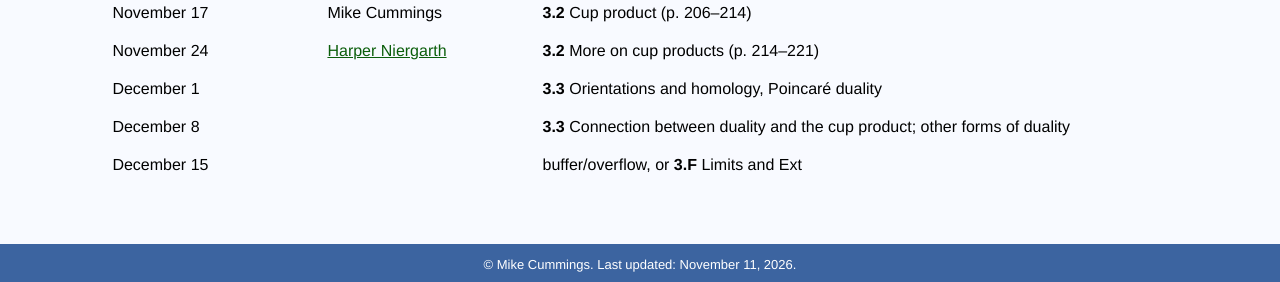
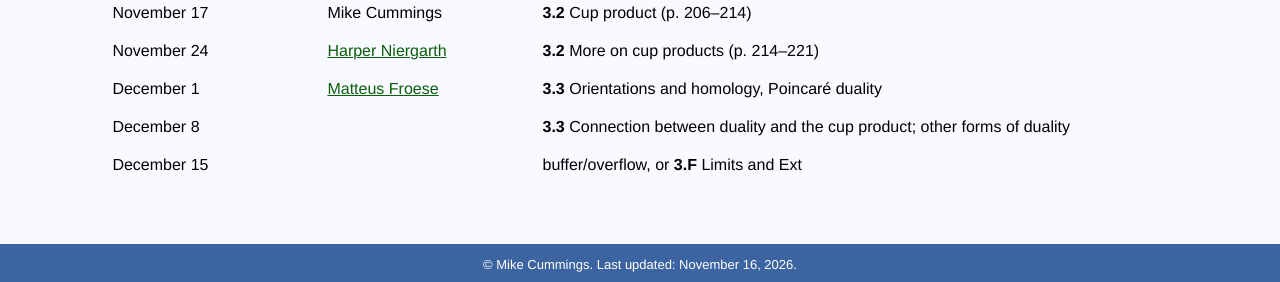
Before and after one commit to mgacummings/mgacummings.github.io, a plain HTML site: page seminar.html in a window 1280 px wide. Shown: the part 1000-1282 px from the top of the page. Drawn offline with Linux system fonts and the light colour scheme.

Commit message:
update speakers

```diff
--- a/seminar.html
+++ b/seminar.html
@@ -138,7 +138,7 @@
                 </tr>
                 <tr>
                     <td>December 1</td>
-                    <td></td>
+                    <td><a href="https://matteusfroese.github.io" target="_blank">Matteus Froese</a></td>
                     <td><b>3.3</b> Orientations and homology, Poincaré duality</td>
                 </tr>
                 <tr>
@@ -157,7 +157,7 @@
 </section>
 
 <footer class="footer">
-    <p>&copy; Mike Cummings. Last updated: November 11, 2026.</p>
+    <p>&copy; Mike Cummings. Last updated: November 16, 2026.</p>
 </footer>
 
 </body>
```
Also changed, not shown: 1 other file.
